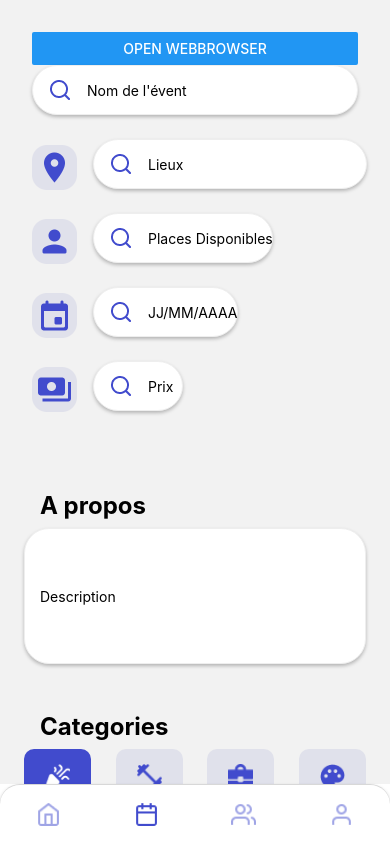
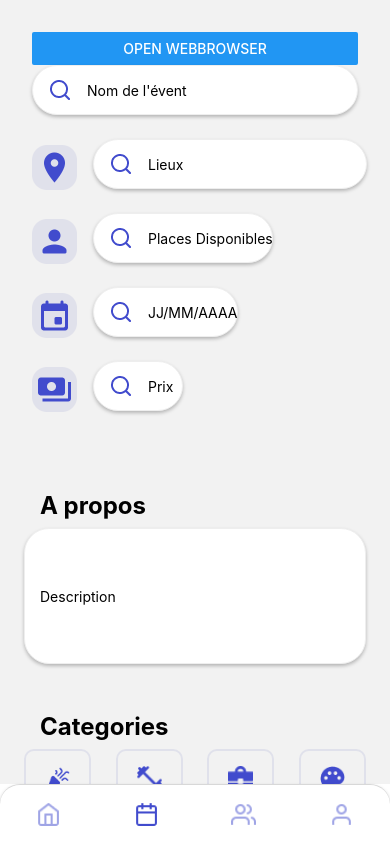
Before and after one commit to wared2003/devlab_amour_des_assos_front, a React Native app: screen /addEvent in a window 390 px wide. Built offline with nearby package versions, Linux system fonts and the light colour scheme; no server answers.

Commit message:
🚧 Change filters UI

```diff
--- a/components/event-card.js
+++ b/components/event-card.js
@@ -48,6 +48,7 @@ const styles = StyleSheet.create({
     },
     leftPart: {
         flex: 1,
+        position: "relative",
     },
     cardImg: {
         borderRadius: 14,
@@ -60,10 +61,10 @@ const styles = StyleSheet.create({
         position: "relative"
     },
     date: {
-        position: "relative",
+        position: "absolute",
         marginLeft: 'auto',
-        left: 3,
-        bottom: 25,
+        bottom: 0,
+        right: 0,
         height: 32,
         width: 31,
         backgroundColor: '#FBCA6A',
--- a/components/event_filter_btn.js
+++ b/components/event_filter_btn.js
@@ -1,5 +1,5 @@
 import React from 'react';
-import {View, Text, Image, StyleSheet} from 'react-native';
+import {View, Text, TouchableOpacity, useState,  Image, StyleSheet, TouchableHighlight} from 'react-native';
 import {getCategory} from '../API/api'
 
 class EventFilterBtn extends React.Component {
@@ -8,6 +8,8 @@ class EventFilterBtn extends React.Component {
         super(props)
         this.category = []
     }
+
+
 
     componentDidMount() {
         getCategory()
@@ -20,23 +22,26 @@ class EventFilterBtn extends React.Component {
     }
 
     render() {
+
+
         return (
+
             <View style={styles.btnsWrap}>
-                <View style={styles.btnActive}>
+                <TouchableOpacity style={styles.btn}>
                     <Image source={require('../assets/art.png')} style={styles.btnImg}/>
-                    <Text style={styles.btnTxtActive}>Sport</Text>
-                </View>
+                    <Text style={styles.btnTxt}>Soirées</Text>
+                </TouchableOpacity>
                 <View style={styles.btn}>
                     <Image source={require('../assets/alter.png')} style={styles.btnImg}/>
                     <Text style={styles.btnTxt}>Sport</Text>
                 </View>
                 <View style={styles.btn}>
                     <Image source={require('../assets/work.png')} style={styles.btnImg}/>
-                    <Text style={styles.btnTxt}>Sport</Text>
+                    <Text style={styles.btnTxt}>Business</Text>
                 </View>
                 <View style={styles.btn}>
                     <Image source={require('../assets/culture.png')} style={styles.btnImg}/>
-                    <Text style={styles.btnTxt}>Sport</Text>
+                    <Text style={styles.btnTxt}>Culture</Text>
                 </View>
 
             </View>
@@ -50,20 +55,21 @@ const styles = StyleSheet.create({
       justifyContent: 'space-between',
       flexDirection: "row",
       marginBottom: 24,
-
     },
     btn: {
         height: 67,
         width: 67,
-        backgroundColor: '#E0E1EB',
+        //backgroundColor: '#E0E1EB',
         borderRadius: 10,
-
+        borderWidth : 2,
+        borderColor : '#E0E1EB',
     },
     btnTxt: {
         fontSize: 12,
         marginLeft: 'auto',
         marginRight: 'auto',
         marginTop: 5,
+        color: '#14151F',
     },
     btnImg: {
         height: 25,
@@ -76,12 +82,12 @@ const styles = StyleSheet.create({
         height: 67,
         width: 67,
         borderRadius: 10,
-        backgroundColor: '#414BCD',
-        color: '#ffffff',
+        borderColor: '#414BCD',
+        borderWidth: 2,
     },
     btnTxtActive: {
         fontSize: 12,
-        color: '#ffffff',
+        color: '#414BCD',
         marginLeft: 'auto',
         marginRight: 'auto',
         marginTop: 5,
@@ -89,4 +95,6 @@ const styles = StyleSheet.create({
 })
 
 
+
+
 export default EventFilterBtn;
--- a/components/home_page.js
+++ b/components/home_page.js
@@ -127,6 +127,7 @@ const styles = StyleSheet.create({
     },
     leftPart: {
         flex: 1,
+        position: 'relative',
     },
     cardImg: {
         borderRadius: 14,
@@ -138,10 +139,10 @@ const styles = StyleSheet.create({
         paddingLeft: 12,
     },
     date: {
-        position: "relative",
+        position: "absolute",
         marginLeft: 'auto',
-        left: 3,
-        bottom: 25,
+        right: 0,
+        bottom: 0,
         height: 32,
         width: 31,
         backgroundColor: '#FBCA6A',
```
Also changed, not shown: assets/art.png.
